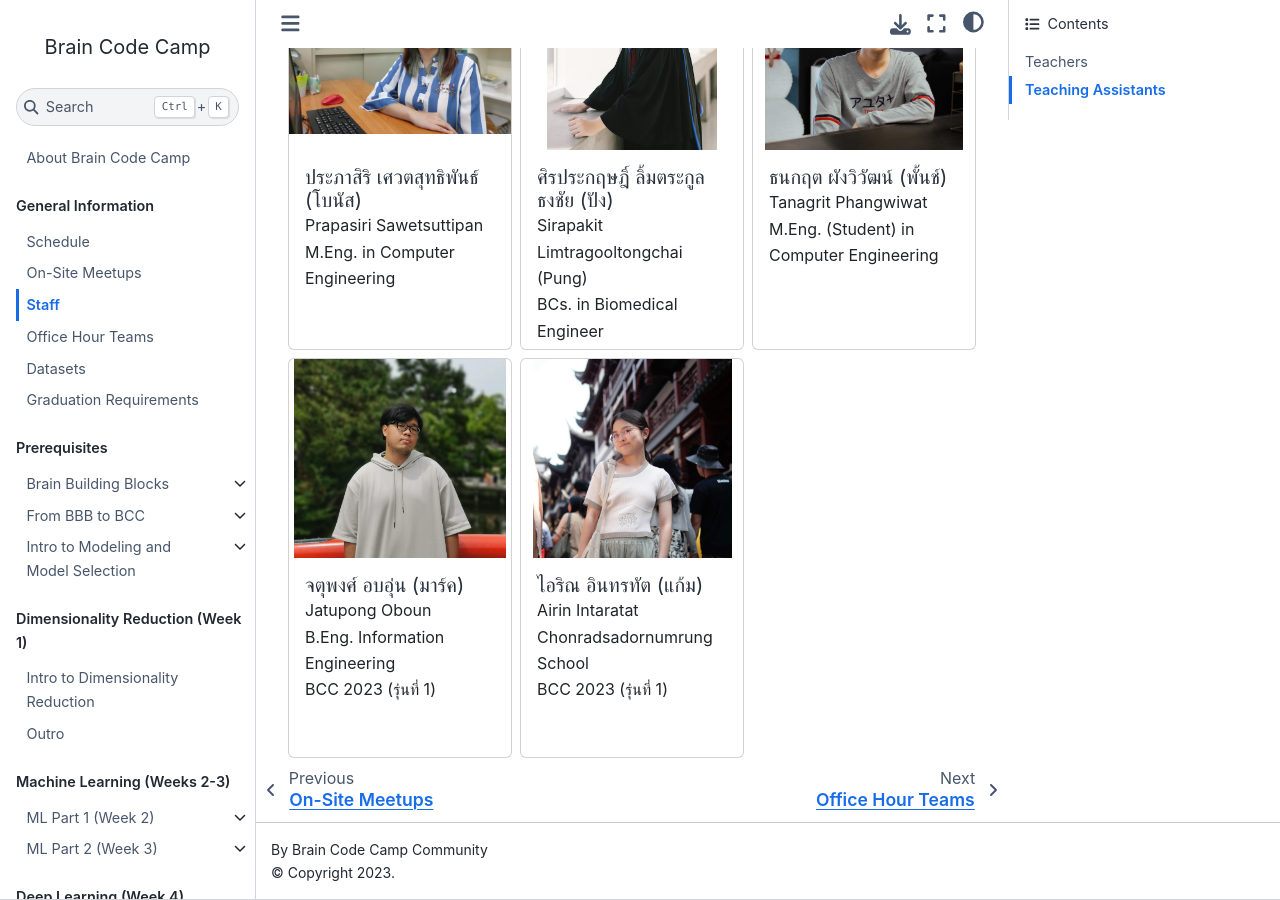
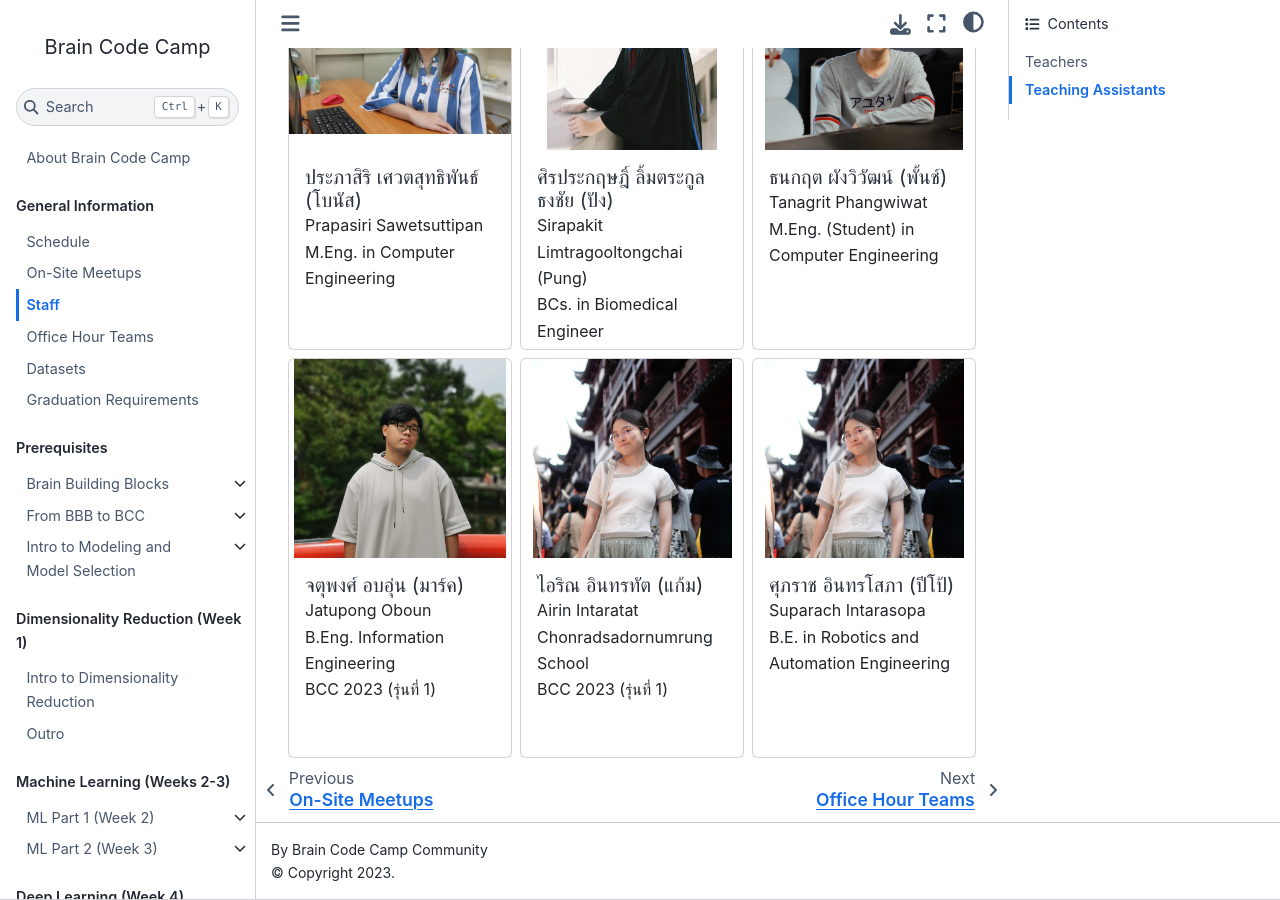
Before and after one commit to braincodecamp/brainCodeCamp2024, a Jupyter Book: the page built from GeneralInfo/staff.md, in a window 1280 px wide and 900 px high, scrolled down 2395 px. Built offline with Jupyter Book 1.0.4 settings and Sphinx 7.4.7 and the Sphinx Book theme 1.1.4, drawn with Linux system fonts in a browser that asks for light colours; pages that are not in the unit, such as notebooks, are missing from menus.

Commit message:
Add more TA and update the on-site info

```diff
--- a/GeneralInfo/staff.md
+++ b/GeneralInfo/staff.md
@@ -214,7 +214,7 @@
             </div>
         </div>
     </div>
-        <div class="col">
+    <div class="col">
         <div class="card staff-image-container">
             <img src="/img-staff/airin-intaratat.jpg" class="card-img-top" alt="">
             <div class="card-body">
@@ -227,5 +227,17 @@
             </div>
         </div>
     </div>
+    <div class="col">
+        <div class="card staff-image-container">
+            <img src="/img-staff/airin-intaratat.jpg" class="card-img-top" alt="">
+            <div class="card-body">
+                <h5 class="card-title m-0">ศุภราช อินทรโสภา (ปีโป้)</h5>
+                <p class="card-text">
+                    Suparach Intarasopa<br/>
+                    B.E. in Robotics and Automation Engineering
+                </p>
+            </div>
+        </div>
+    </div>
 
 </div>
```
Also changed, not shown: GeneralInfo/on-site-meetups.md (+2 -2 lines), GeneralInfo/schedule.md (+2 -2 lines).
